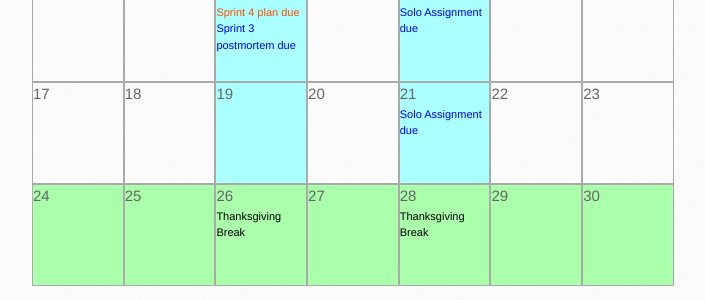
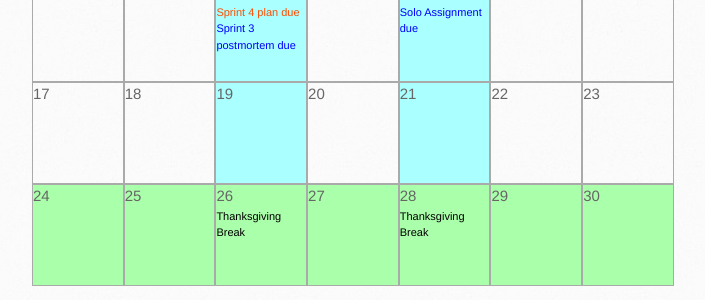
Before and after one commit to spellbindguy/Web-Development, a Jekyll site: the page schedule.html, which Jekyll copies as it is, in a window 1280 px wide and 900 px high, scrolled down 2419 px. Shown: the part 152-452 px from the top of the window, without its empty margins (138-843 px from the left). Built offline with Jekyll 4.4.1, drawn with Linux system fonts in a browser that asks for light colours.

Commit message:
schedule update'

```diff
--- a/schedule.html
+++ b/schedule.html
@@ -430,7 +430,6 @@
 					<div class="cell">20
 					</div>
 					<div class="cell tr">21
-						<span class="assignment solo">Solo Assignment due</span>
 					</div>
 					<div class="cell">22
 					</div>
```
